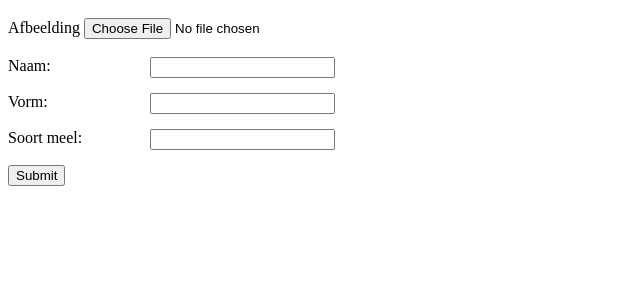
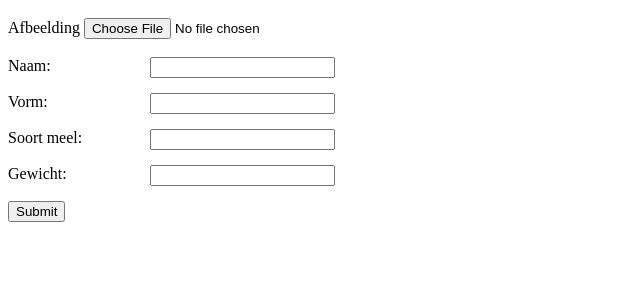
Before and after one commit to Broodje-Bram/PHP, a PHP site: page /broodjetoevoegen.php in a window 1280 px wide. Shown: the part 117-417 px from the top of the page, without its empty margins (0-640 px from the left). Run offline with PHP 8.4, Linux system fonts and the light colour scheme.

Commit message:
Hoofdstuk 9 gewicht vergeten te adden en nu is geadd

```diff
--- a/H09/Dataophalen.php
+++ b/H09/Dataophalen.php
@@ -26,6 +26,9 @@ function tabelmaken()
         echo $row["soort"];
         echo "</td>";
         echo "<td>";
+        echo $row["gewicht"];
+        echo "</td>";
+        echo "<td>";
         echo "<nav> <a href=\"details.php?id=" . $row['naam'] . "\">details</a></nav>";
         echo "</td>";
         echo "<tr>";
--- a/H09/broodjetoevoegen.php
+++ b/H09/broodjetoevoegen.php
@@ -12,6 +12,7 @@ if(isset($_POST['knop'])) {
         $naam = $_POST["naam"];
         $vorm = $_POST["vorm"];
         $soort = $_POST["soort"];
+        $gewicht = $_POST["gewicht"];
         $folder ="uploads/";
         $image = $_FILES['userfile']['name'];
         $path = $folder.$image ;
@@ -23,11 +24,11 @@ if(isset($_POST['knop'])) {
         $ext=pathinfo($filename, PATHINFO_EXTENSION);
         move_uploaded_file( $_FILES['userfile'] ['tmp_name'], $path);
 
-        $query = "INSERT INTO `broodjes`(`naam`, `vorm`, `soort`, `image`) VALUES (:naam,:vorm,:soort,:image)";
+        $query = "INSERT INTO `broodjes`(`naam`, `vorm`, `soort`, `gewicht`,`image`) VALUES (:naam,:vorm,:soort, :gewicht,:image)";
 
         $result = $dbh->prepare($query);
 
-        $execute = $result->execute(array(":naam"=>$naam,":vorm"=>$vorm,":soort"=>$soort, ":image" => $image));
+        $execute = $result->execute(array(":naam"=>$naam,":vorm"=>$vorm,":soort"=>$soort, ":gewicht" => $gewicht,":image" => $image));
 
         if ($execute) {
             header("location:index.php");
@@ -76,6 +77,10 @@ if(isset($_POST['knop'])) {
     <input type="text" class="input" name="soort" required>
     <br>
     <br>
+    <label for="type">Gewicht:</label>
+    <input type="text" class="input" name="gewicht" required>
+    <br>
+    <br>
     <button type="submit" name="knop" >Submit</button>
 </form>
 <br>
--- a/H09/details.php
+++ b/H09/details.php
@@ -48,7 +48,9 @@ function details($detail)
     <p>
         De Broodjes vorm is   <?php details("vorm"); ?><br><br>
 
-        Het soort meel is <?php details("soort"); ?><br>
+        Het soort meel is <?php details("soort"); ?><br><br>
+
+        Het gewicht van het broodje is  <?php details("gewicht"); ?><br>
     </p>
     <img src="<?php details("image"); ?>">
 </div>
--- a/H09/index.php
+++ b/H09/index.php
@@ -36,6 +36,9 @@ include('Dataophalen.php');
             <td>
                 Soort
             </td>
+            <td>
+                Gewicht
+            </td>
         </tr>
         <?php
         TabelMaken();
```
Also changed, not shown: H09/broodjeaanpassen.php (+7 -2 lines).
